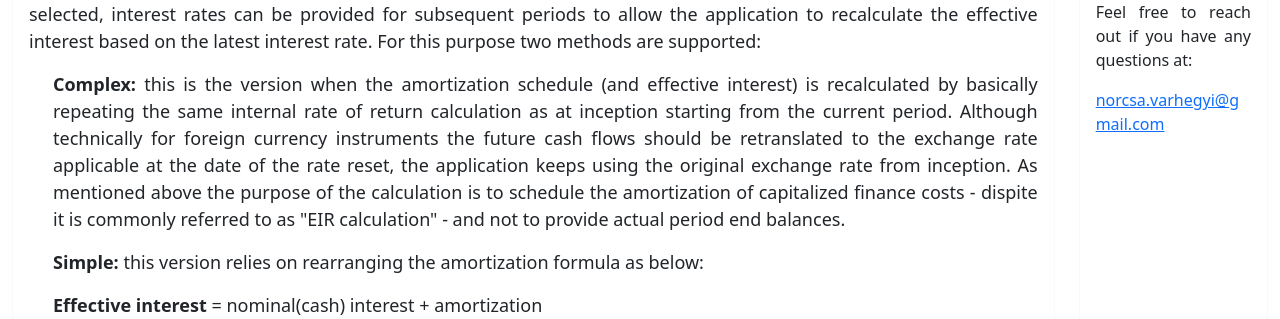
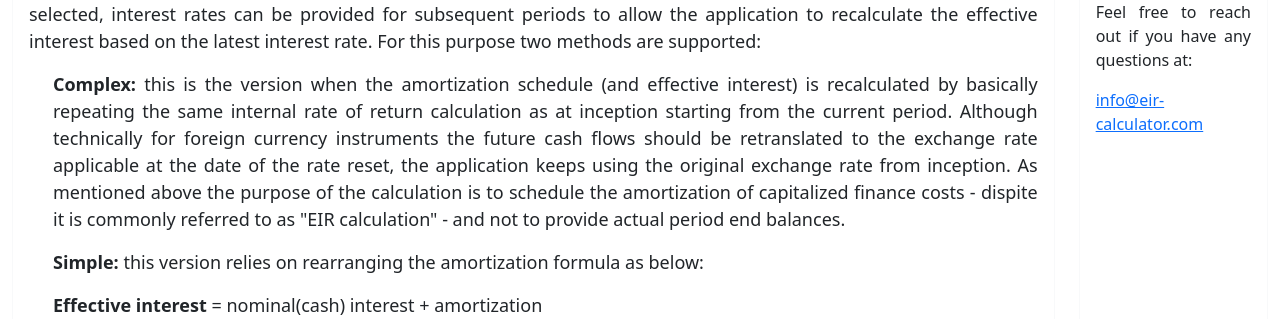
Before and after one commit to Norcsa/eir-calculator, a Flask app: page / in a window 1280 px wide. Shown: the part 958-1277 px from the top of the page. Run offline with Flask 3, Linux system fonts and the light colour scheme.

Commit message:
Update email address

```diff
--- a/templates/index.html
+++ b/templates/index.html
@@ -48,7 +48,7 @@
                             <p class="card-text">I am passionate about process optimalization and improvement, while ensuring compliance in a practical way.</p>
                             <p class="card-text">Feel free to reach out if you have any questions at:</p>
                             <p class="card-text">
-                                <a href="mailto:norcsa.varhegyi@gmail.com">norcsa.varhegyi@gmail.com</a>
+                                <a href="mailto:info@eir-calculator.com">info@eir-calculator.com</a>
                             </p>
                         </div>
                     </div>
```
